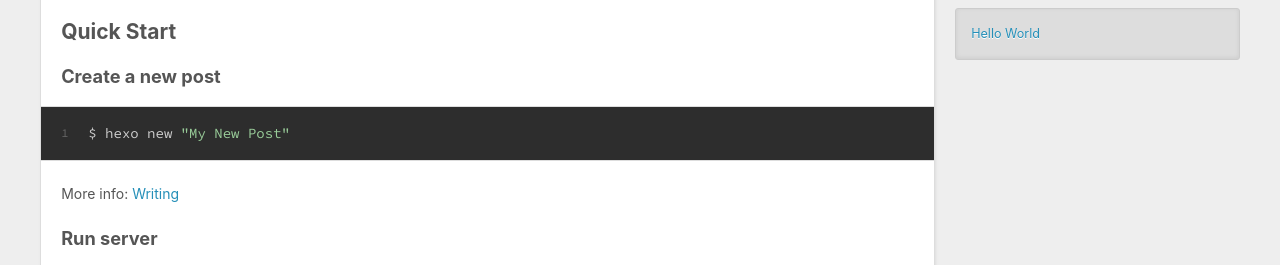
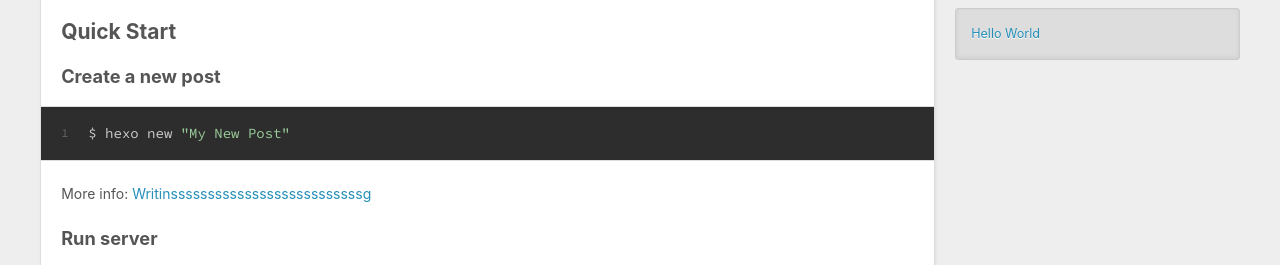
Before and after one commit to originqx/originqx.github.io, a plain HTML site: page 2019/07/04/hello-world/index.html in a window 1280 px wide. Shown: the part 501-766 px from the top of the page. Drawn offline with nearby package versions, Linux system fonts and the light colour scheme.

Commit message:
Site updated: 2019-07-04 21:24:03

```diff
--- a/2019/07/04/hello-world/index.html
+++ b/2019/07/04/hello-world/index.html
@@ -14,7 +14,7 @@
 <meta property="og:site_name" content="Hexo">
 <meta property="og:description" content="Welcome to Hexo! This is your very first post. Check documentation for more info. If you get any problems when using Hexo, you can find the answer in troubleshooting or you can ask me on GitHub. Quick">
 <meta property="og:locale" content="default">
-<meta property="og:updated_time" content="2019-07-04T12:48:22.232Z">
+<meta property="og:updated_time" content="2019-07-04T13:23:55.514Z">
 <meta name="twitter:card" content="summary">
 <meta name="twitter:title" content="Hello World">
 <meta name="twitter:description" content="Welcome to Hexo! This is your very first post. Check documentation for more info. If you get any problems when using Hexo, you can find the answer in troubleshooting or you can ask me on GitHub. Quick">
@@ -89,7 +89,7 @@
         <p>Welcome to <a href="https://hexo.io/" target="_blank" rel="noopener">Hexo</a>! This is your very first post. Check <a href="https://hexo.io/docs/" target="_blank" rel="noopener">documentation</a> for more info. If you get any problems when using Hexo, you can find the answer in <a href="https://hexo.io/docs/troubleshooting.html" target="_blank" rel="noopener">troubleshooting</a> or you can ask me on <a href="https://github.com/hexojs/hexo/issues" target="_blank" rel="noopener">GitHub</a>.</p>
 <h2 id="Quick-Start"><a href="#Quick-Start" class="headerlink" title="Quick Start"></a>Quick Start</h2><h3 id="Create-a-new-post"><a href="#Create-a-new-post" class="headerlink" title="Create a new post"></a>Create a new post</h3><figure class="highlight bash"><table><tr><td class="gutter"><pre><span class="line">1</span><br></pre></td><td class="code"><pre><span class="line">$ hexo new <span class="string">"My New Post"</span></span><br></pre></td></tr></table></figure>
 
-<p>More info: <a href="https://hexo.io/docs/writing.html" target="_blank" rel="noopener">Writing</a></p>
+<p>More info: <a href="https://hexo.io/docs/writing.html" target="_blank" rel="noopener">Writinssssssssssssssssssssssssssg</a></p>
 <h3 id="Run-server"><a href="#Run-server" class="headerlink" title="Run server"></a>Run server</h3><figure class="highlight bash"><table><tr><td class="gutter"><pre><span class="line">1</span><br></pre></td><td class="code"><pre><span class="line">$ hexo server</span><br></pre></td></tr></table></figure>
 
 <p>More info: <a href="https://hexo.io/docs/server.html" target="_blank" rel="noopener">Server</a></p>
```
Also changed, not shown: index.html (+1 -1 lines).
